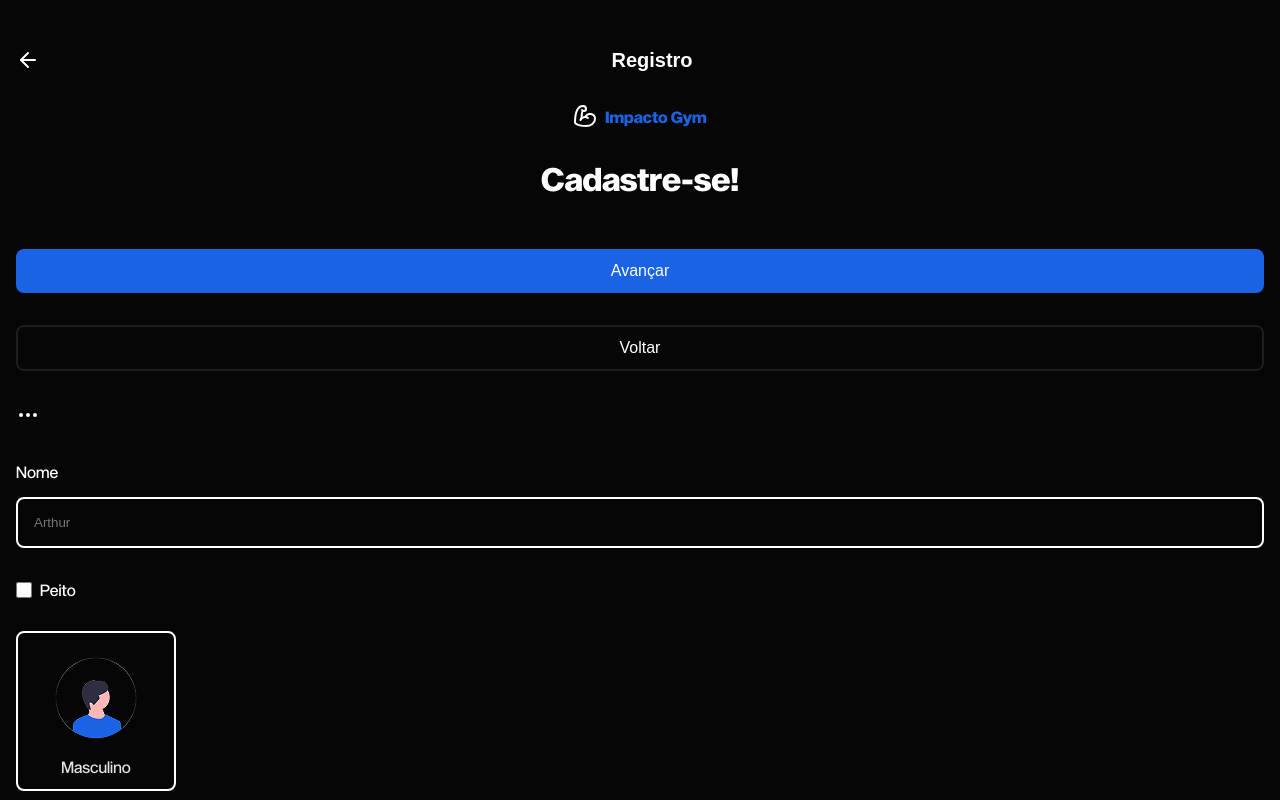
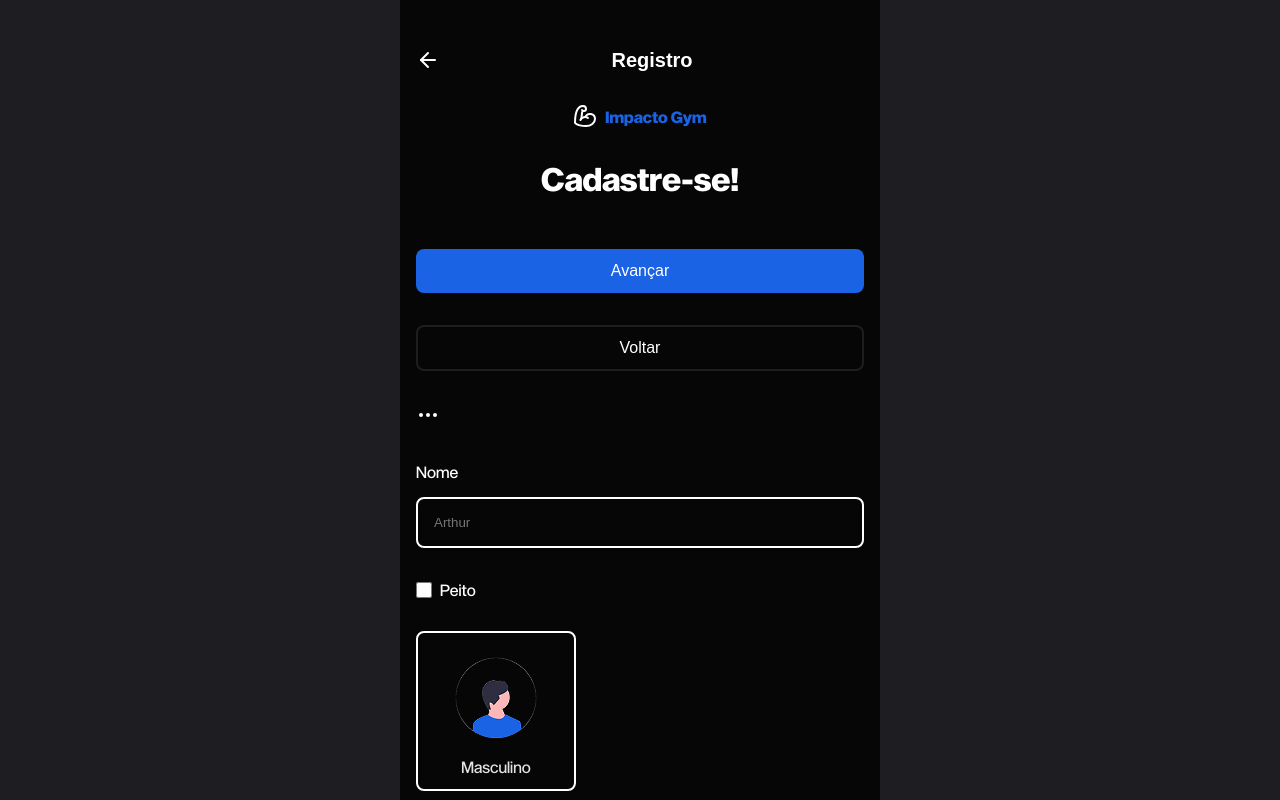
Before and after one commit to PI-CCOMP/impacto-gym, a React (Vite) app: page /componentes in a window 1280 px wide. Shown: the top 800 px of the page. Built offline with nearby package versions, Linux system fonts and the light colour scheme.

Commit message:
feat: add Wrapper component to center and constrain mobile layout

```diff
--- a/src/App.tsx
+++ b/src/App.tsx
@@ -22,6 +22,7 @@ import { Profile } from "./pages/Aluno/Profile";
 import { Faq } from "./pages/Aluno/Faq";
 import { ChangeEmail } from "./pages/Aluno/ChangeEmail";
 import { Page404 } from "./pages/Aluno/Page404";
+import { Wrapper } from "./components/Wrapper";
 
 function AppRoutes() {
   const location = useLocation();
@@ -58,7 +59,9 @@ function AppRoutes() {
 export function App() {
   return (
     <BrowserRouter>
-      <AppRoutes />
+      <Wrapper>
+        <AppRoutes />
+      </Wrapper>
     </BrowserRouter>
   );
 }
--- a/src/components/Wrapper/styles.module.css
+++ b/src/components/Wrapper/styles.module.css
@@ -1,5 +1,7 @@
 .wrapper {
   background-color: var(--primary);
-  height: 100dvh;
+  min-height: 100dvh;
+  width: 100%;
+  max-width: 480px;
   margin: 0 auto;
 }
--- a/src/styles/global.css
+++ b/src/styles/global.css
@@ -11,7 +11,7 @@ html {
 body {
   font-family: "Sequel Sans", sans-serif;
   font-size: 1.6rem;
-  background-color: var(--primary);
+  background-color: var(--primary-light-contrast);
   color: var(--text-default);
 }
 
```
